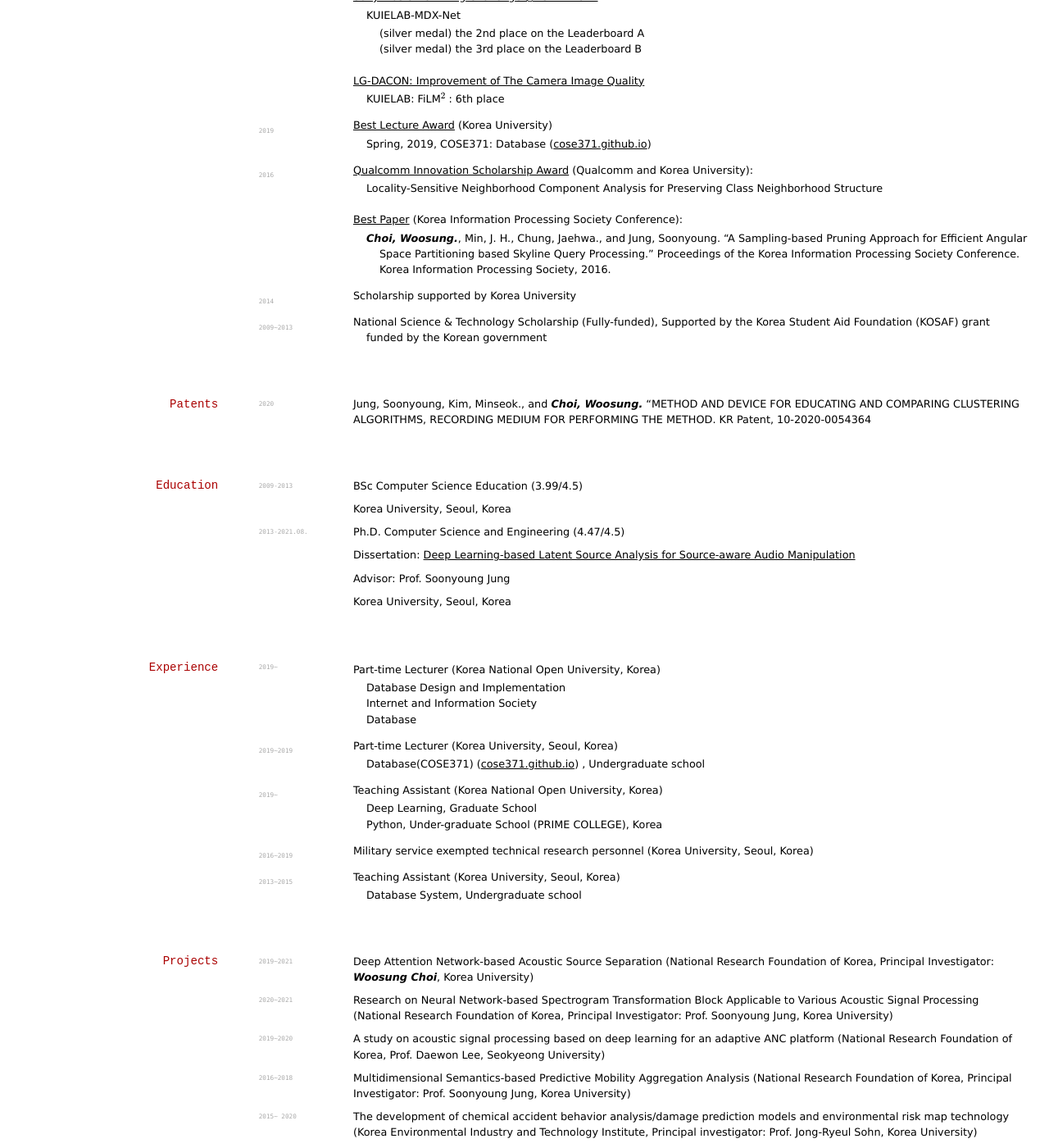
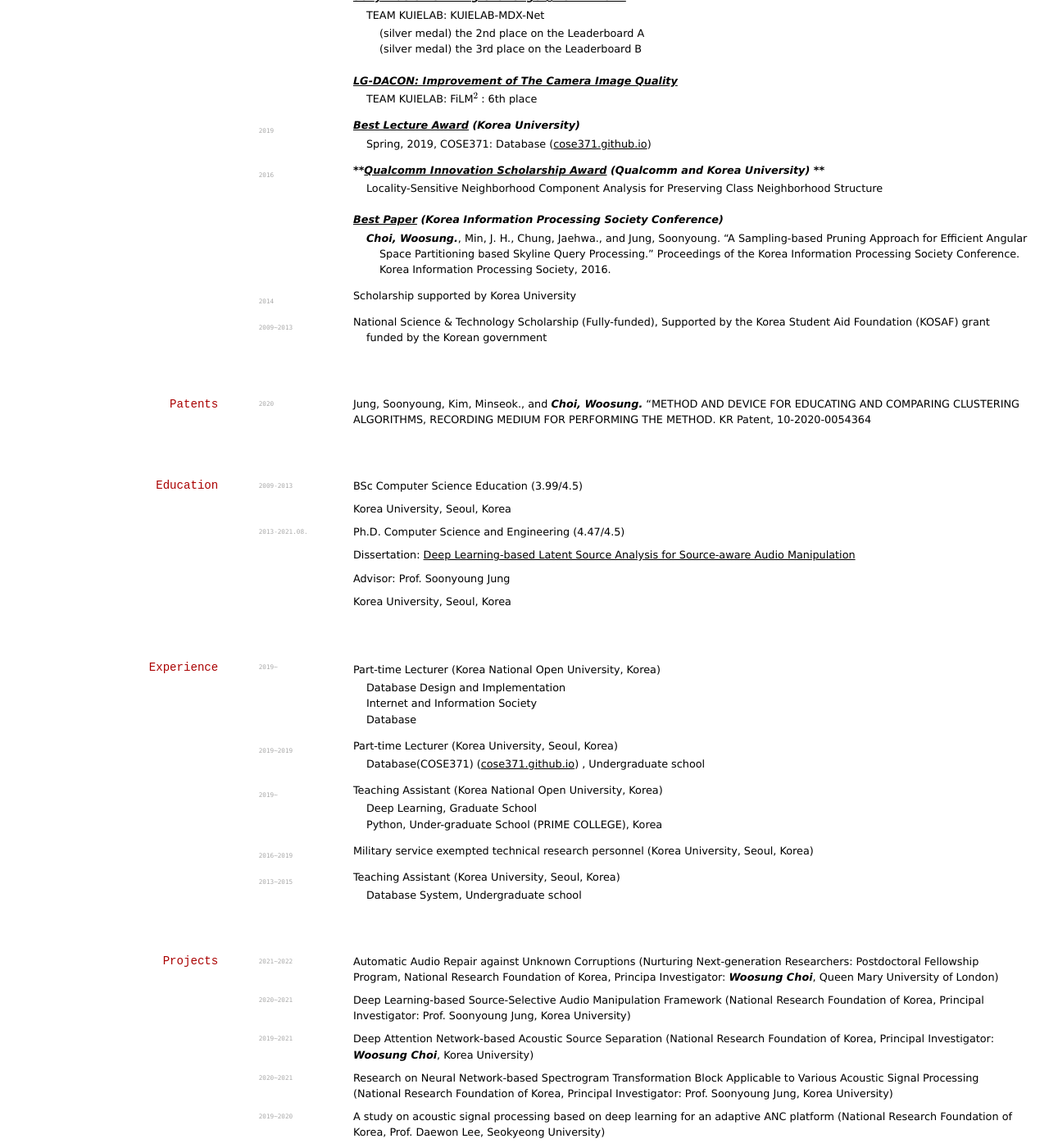
Before and after one commit to ws-choi/cv, a Jekyll site: the page built from index.md, in a window 1280 px wide and 1400 px high, scrolled down 623 px. Shown: the whole window at 82% size. Built offline with Jekyll 4.4.1, drawn with Linux system fonts in a browser that asks for light colours; formulas are drawn with MathJax 3.

Commit message:
Update index.md

```diff
--- a/index.md
+++ b/index.md
@@ -36,22 +36,22 @@ Postdoctoral Researcher at Centre for Digital Music (C4DM) @ Queen Mary Universi
 ## Grants and Awards
 
 `2021`
-- [Sony Music Demixing Challenge @ ISMIR 2021](https://github.com/kuielab/mdx-net)
-    - KUIELAB-MDX-Net
+- ***[Sony Music Demixing Challenge @ ISMIR 2021](https://github.com/kuielab/mdx-net)***
+    - TEAM KUIELAB: KUIELAB-MDX-Net
         - (silver medal) the 2nd place on the Leaderboard A
         - (silver medal) the 3rd place on the Leaderboard B
-- [LG-DACON: Improvement of The Camera Image Quality](https://dacon.io/competitions/official/235746/overview/description)
-    - KUIELAB: FiLM${}^2$ : 6th place
+- ***[LG-DACON: Improvement of The Camera Image Quality](https://dacon.io/competitions/official/235746/overview/description)***
+    - TEAM KUIELAB: FiLM${}^2$ : 6th place
 
 `2019`
-- [Best Lecture Award](https://www.korea.ac.kr/cop/bestLecture/bestLectureList.do?siteId=university#) (Korea University)
+- ***[Best Lecture Award](https://www.korea.ac.kr/cop/bestLecture/bestLectureList.do?siteId=university#) (Korea University)***
     - Spring, 2019, COSE371: Database ([cose371.github.io](https://cose371.github.io/))
 
 `2016`
-- [Qualcomm Innovation Scholarship Award](https://1drv.ms/p/s!AszT-SZB_jBylxqwb5M7jddIE9Tk?e=6dOqAG) (Qualcomm and Korea University):
+- ***[Qualcomm Innovation Scholarship Award](https://1drv.ms/p/s!AszT-SZB_jBylxqwb5M7jddIE9Tk?e=6dOqAG) (Qualcomm and Korea University) ***
     - Locality-Sensitive Neighborhood Component Analysis for Preserving Class Neighborhood Structure
 
-- [Best Paper](https://www.researchgate.net/publication/316336290_An_Efficient_Angular_Space_Partitioning_Based_Skyline_Query_Processing_Using_Sampling-Based_Pruning) (Korea Information Processing Society Conference):
+- ***[Best Paper](https://www.researchgate.net/publication/316336290_An_Efficient_Angular_Space_Partitioning_Based_Skyline_Query_Processing_Using_Sampling-Based_Pruning) (Korea Information Processing Society Conference)***
     - ***Choi, Woosung.***, Min, J. H., Chung, Jaehwa., and Jung, Soonyoung. "A Sampling-based Pruning Approach for Efficient Angular Space Partitioning based Skyline Query Processing." Proceedings of the Korea Information Processing Society Conference. Korea Information Processing Society, 2016.
 
 `2014`
@@ -99,7 +99,6 @@ Korea University, Seoul, Korea
     - Deep Learning, Graduate School
     - Python, Under-graduate School (PRIME COLLEGE), Korea
 
-
 `2016~2019`
 - Military service exempted technical research personnel (Korea University, Seoul, Korea)
 
@@ -109,6 +108,12 @@ Korea University, Seoul, Korea
 
 
 ## Projects
+
+`2021~2022`
+Automatic Audio Repair against Unknown Corruptions (Nurturing Next-generation Researchers: Postdoctoral Fellowship Program, National Research Foundation of Korea, Principa Investigator: ***Woosung Choi***, Queen Mary University of London)
+
+`2020~2021`
+Deep Learning-based Source-Selective Audio Manipulation Framework (National Research Foundation of Korea, Principal Investigator: Prof. Soonyoung Jung, Korea University)
 
 `2019~2021`
 Deep Attention Network-based Acoustic Source Separation (National Research Foundation of Korea, Principal Investigator: ***Woosung Choi***, Korea University)
```
